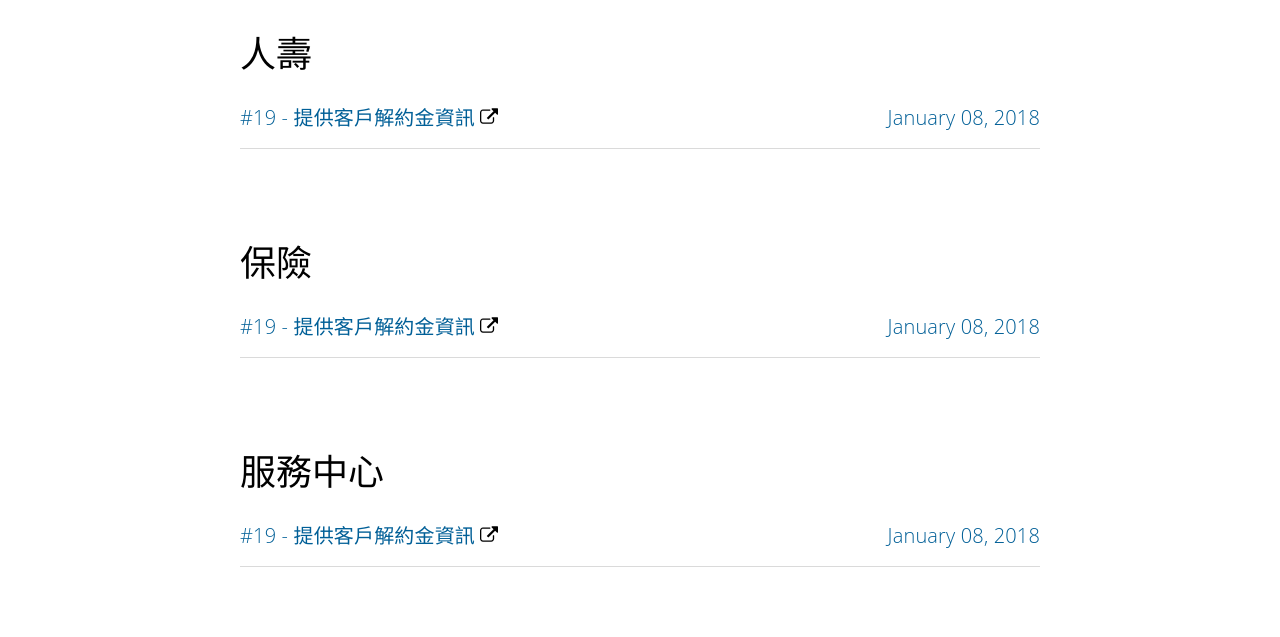
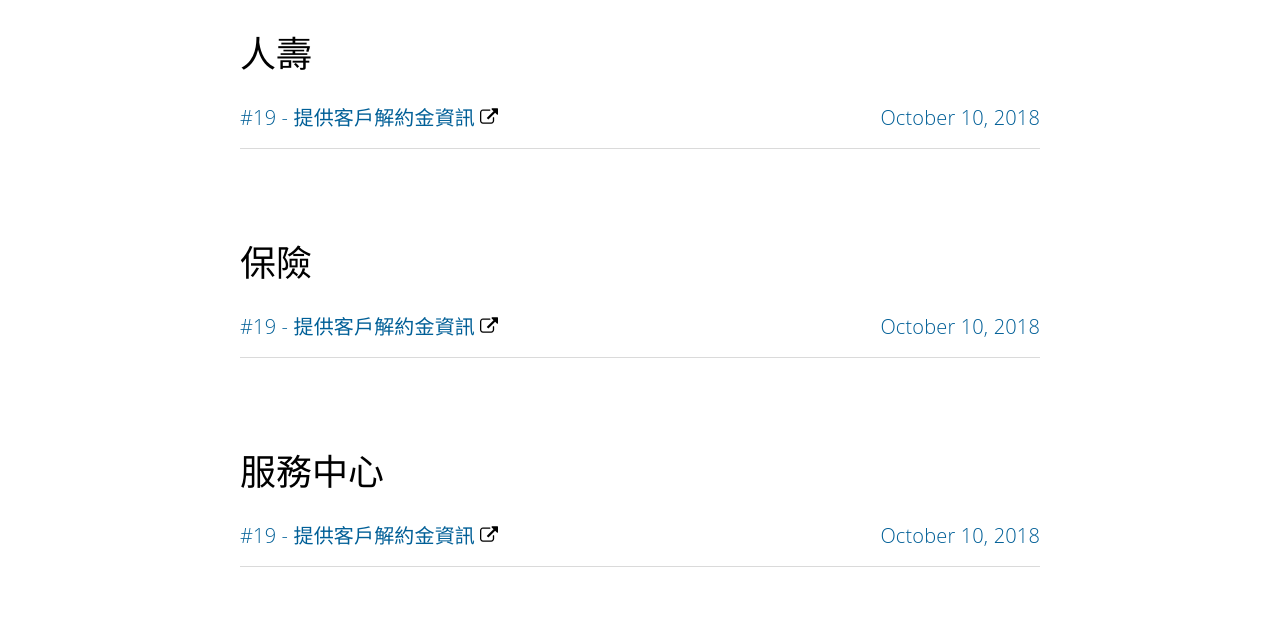
Before and after one commit to doltegg/cj, a Jekyll site: the page built from tags.html, in a window 1280 px wide and 900 px high, scrolled down 3273 px. Shown: the part 156-793 px from the top of the window. Built offline with Jekyll 4.4.1, drawn with Linux system fonts in a browser that asks for light colours; nearby versions of some CDN libraries; library files that are not in the unit come from our copies.

Commit message:
Update 2018-10-10-withdrawal.md

```diff
--- a/_posts/2018/2018-10-10-withdrawal.md
+++ b/_posts/2018/2018-10-10-withdrawal.md
@@ -1,7 +1,7 @@
 ---
 layout: post
 title: "#19 - 提供客戶解約金資訊"
-date: 2018-01-08 08:39:47
+date: 2018-10-10 08:39:47
 description: "由服務中心提供業務同仁有關客戶購買保單之每一年期解約金資訊"
 main-class: '人壽'
 color: '#7D669E'
```
